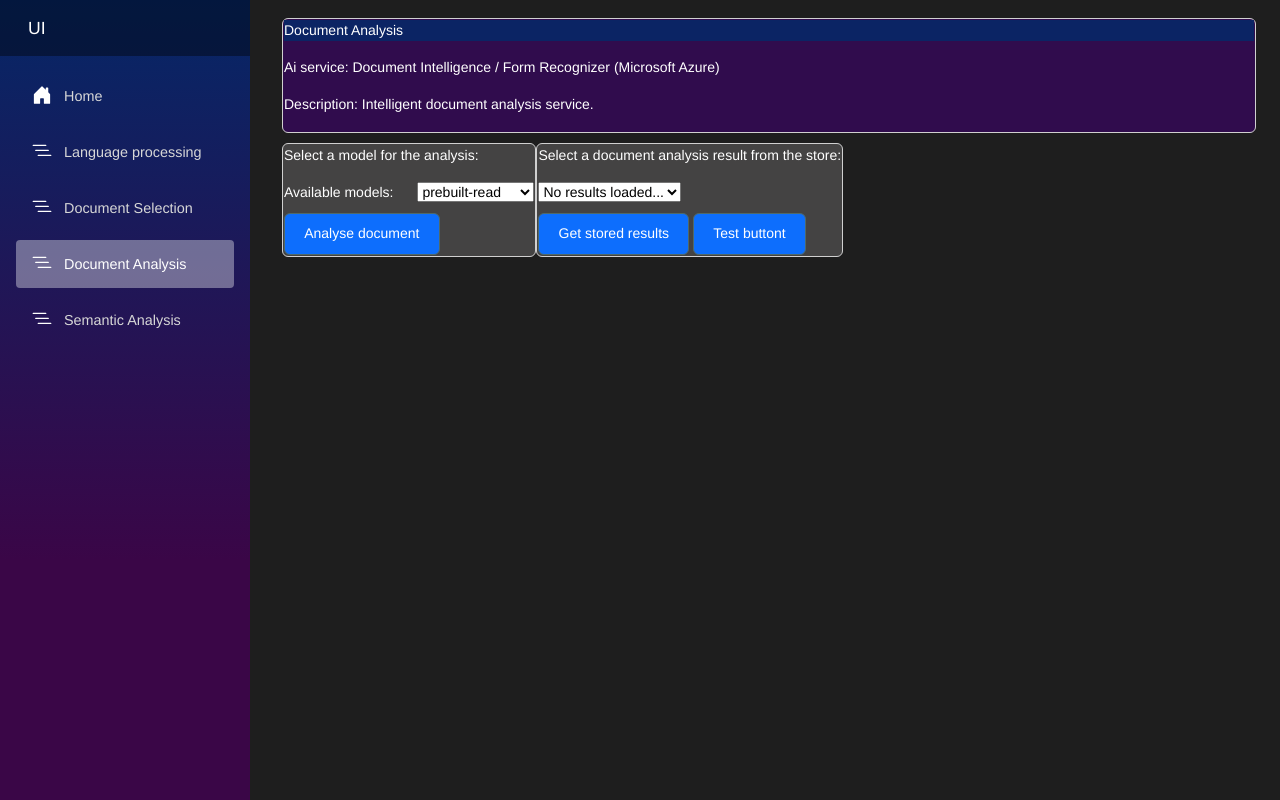
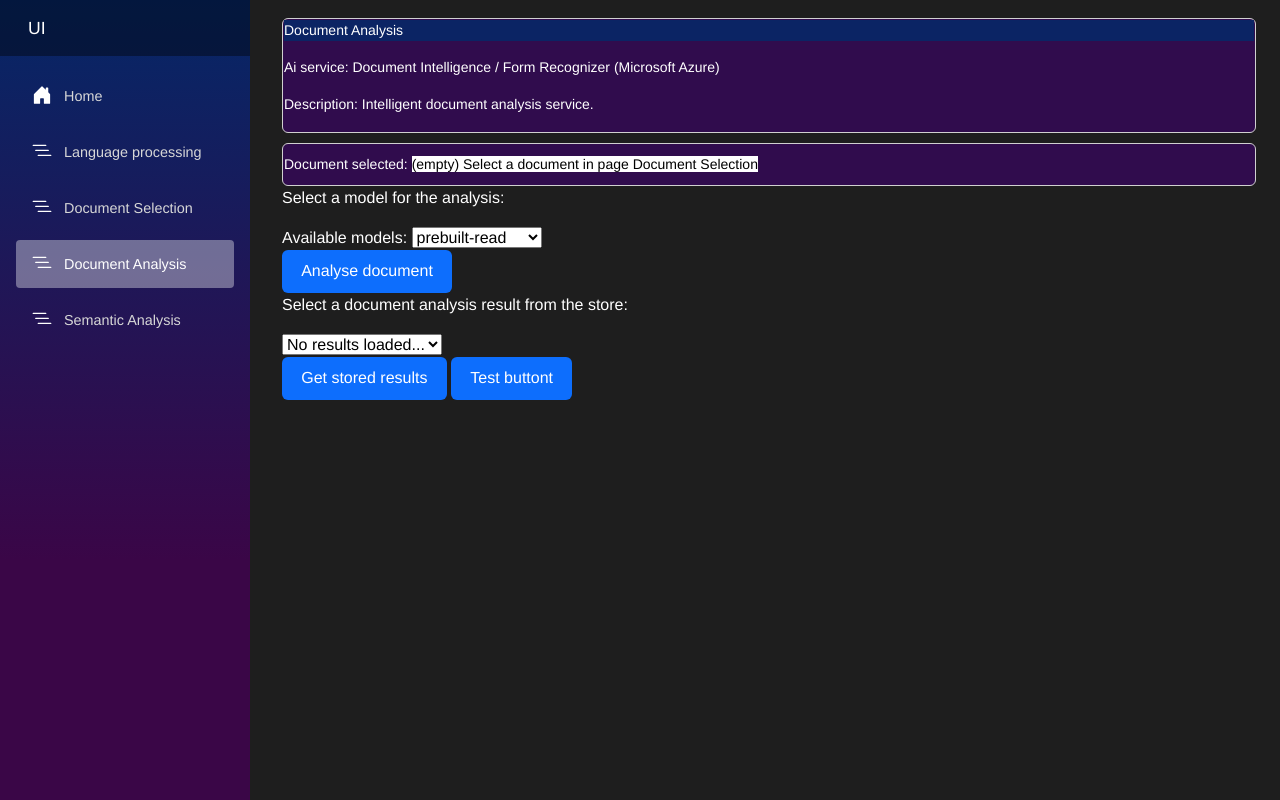
Before and after one commit to GuyHarel-Dev/Foundry-Project-02, an ASP.NET Core app: page /document-analysis in a window 1280 px wide. Run offline with ASP.NET Core 8, Linux system fonts and the light colour scheme; style sheets or scripts are compiled from the project's sources.

Commit message:
feat (ui): document selection

```diff
--- a/DemoAzAI.Blazor/Components/Pages/DocumentAnalysis.razor
+++ b/DemoAzAI.Blazor/Components/Pages/DocumentAnalysis.razor
@@ -15,7 +15,13 @@
                  Description="Description: Intelligent document analysis service.">
 </PageDescription>
 
-<div class="model-document-selection-area">
+<div class="document-selected-area">
+
+    <div>Document selected: <span>@DocumentSelected</span></div>
+
+</div>
+
+<div class="model-selection-area">
     <div class="model-selection-area">
         <p>Select a model for the analysis:</p>
 
@@ -77,6 +83,9 @@
 
 
 @code {
+
+    private string DocumentSelected { get; set; } = string.Empty;
+
     private bool sendDocumentAnalysBusy;
     private bool getStoredResultsBusy;
 
--- a/DemoAzAI.Blazor/Components/Pages/DocumentAnalysis.razor.css
+++ b/DemoAzAI.Blazor/Components/Pages/DocumentAnalysis.razor.css
@@ -1,11 +1,21 @@
-.model-document-selection-area {
-    display: flex;
-    flex-wrap: wrap;
+.document-selected-area {
+    background-color: #300c4d;
+    border: 1px solid #d0d0d0;
+    border-radius: 6px;
+    padding: 1px;
+    color: white;
+    font-size: 14px;
+    padding-top:10px;
+    padding-bottom:10px;
 }
 
+.document-selected-area  span {
+    background-color: #ffffff;
+    color: black;
+}
 
-    .model-document-selection-area .model-selection-area,
-    .model-document-selection-area .document-result-from-store {
+/*    .model-selection-area .model-selection-area,
+    .model-selection-area .document-result-from-store {
         background-color: #444343;
         border: 1px solid #d0d0d0;
         border-radius: 6px;
@@ -14,15 +24,15 @@
         font-size: 14px;
     }
 
-        .model-document-selection-area .model-selection-area label,
-        .model-document-selection-area .document-result-from-store label {
+        .model-selection-area .model-selection-area label,
+        .model-selection-area .document-result-from-store label {
             margin-right: 20px;
         }
 
-        .model-document-selection-area .model-selection-area button,
-        .model-document-selection-area .document-result-from-store button {
+        .model-selection-area .model-selection-area button,
+        .model-selection-area .document-result-from-store button {
             border: 1px solid #4f6a6a;
             color: white;
             margin-top: 10px;
             font-size: 14px;
-        }
+        }*/
--- a/DemoAzAI.Blazor/Extensions/BuilderServicesExtensions.cs
+++ b/DemoAzAI.Blazor/Extensions/BuilderServicesExtensions.cs
@@ -1,5 +1,6 @@
 using DemoAzAI.Application;
 using DemoAzAI.Blazor.Services.Api;
+using DemoAzAI.Blazor.Services.UI;
 
 namespace UI.Extensions
 {
@@ -23,7 +24,7 @@ namespace UI.Extensions
 
         public static IServiceCollection AddScopedPageContainers(this IServiceCollection services)
         {
-            //services.AddScoped<DocumentSearchStateContainer>();
+            services.AddScoped<UiStateContainer>();
 
             return services;
         }
```
Also changed, not shown: DemoAzAI.Blazor/Components/Pages/DocumentAnalysis.razor.cs (+9 -0 lines), DemoAzAI.Blazor/Components/Pages/DocumentSelection.razor (+11 -3 lines), DemoAzAI.Blazor/Services/StateContainers/DocumentSearchStateContainer.cs (deleted, +0 -27 lines), DemoAzAI.Blazor/Services/StateContainers/UiStateContainer.cs (added, +17 -0 lines), DemoAzAI.Blazor/Components/Pages/Component.razor (added).
